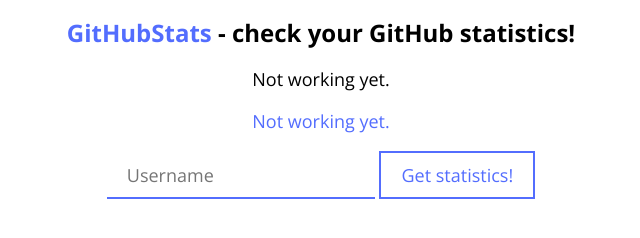
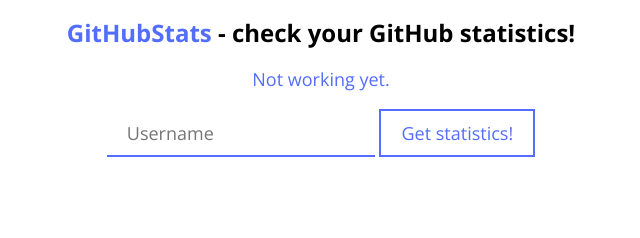
Before and after one commit to InputUsername/GitHubStats, a plain HTML site: page index.html in a window 1280 px wide. Shown: the whole page, without its empty margins (319-959 px from the left). Drawn offline with nearby package versions, Linux system fonts and the light colour scheme.

Commit message:
u w0t m8

```diff
--- a/index.html
+++ b/index.html
@@ -10,7 +10,6 @@
     <div id="wrapper">
         <h1><a href="/">GitHubStats</a> - check your GitHub statistics!</h1>
 
-        <p>Not working yet.</p>
         <p><a href="#notworking">Not working yet.</a></p>
 
         <div id="normalView">
```
